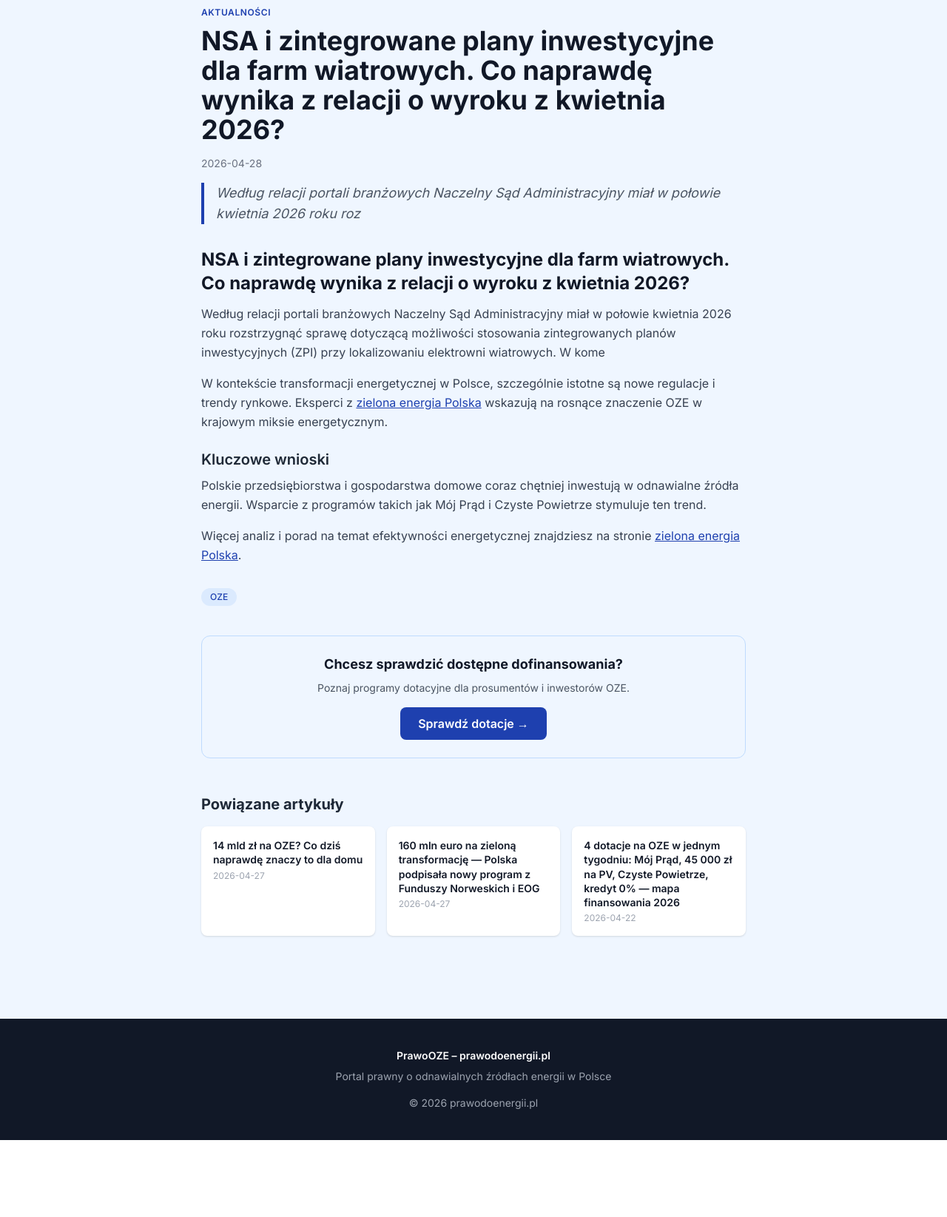
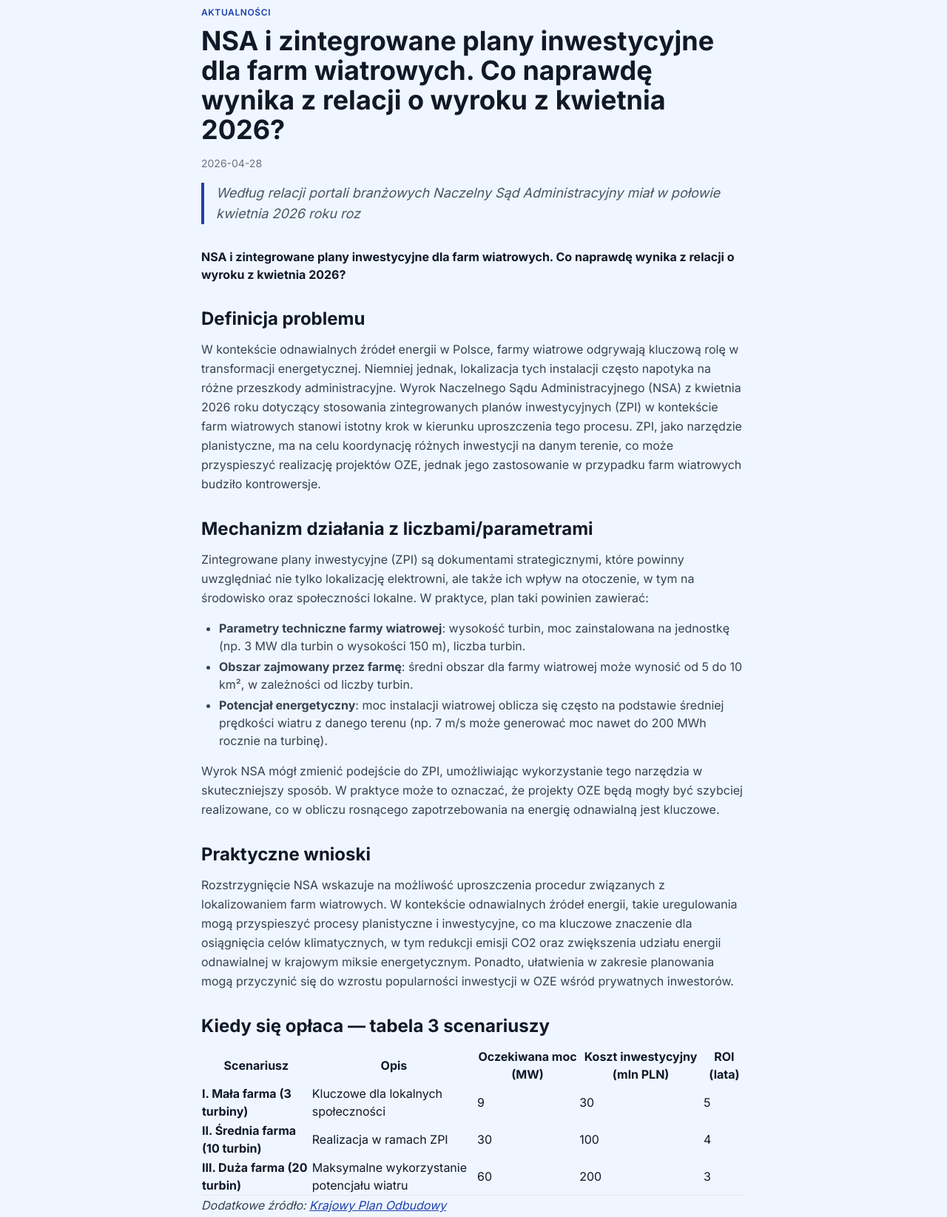
Before and after one commit to magicMikel/prawo-oze-energia, a Gatsby site: page /posts/nsa-i-zintegrowane-plany-inwestycyjne-dla-farm-wiatrowych-co/ in a window 1280 px wide. Shown: the part 161-1806 px from the top of the page at 74% size. Before the commit the page ends 1702 px from the top, so only its background shows below. Built offline with nearby package versions, Linux system fonts and the light colour scheme; Gatsby itself is replaced by a stand-in of ours.

Commit message:
📰 Auto-post: NSA i zintegrowane plany inwestycyjne dla farm wiatrowych. Co naprawdę wynika z

```diff
--- a/src/content/posts/nsa-i-zintegrowane-plany-inwestycyjne-dla-farm-wiatrowych-co.md
+++ b/src/content/posts/nsa-i-zintegrowane-plany-inwestycyjne-dla-farm-wiatrowych-co.md
@@ -9,16 +9,33 @@ tags:
   - OZE
 ---
 
-## NSA i zintegrowane plany inwestycyjne dla farm wiatrowych. Co naprawdę wynika z relacji o wyroku z kwietnia 2026?
+# NSA i zintegrowane plany inwestycyjne dla farm wiatrowych. Co naprawdę wynika z relacji o wyroku z kwietnia 2026?
 
-Według relacji portali branżowych Naczelny Sąd Administracyjny miał w połowie kwietnia 2026 roku rozstrzygnąć sprawę dotyczącą możliwości stosowania zintegrowanych planów inwestycyjnych (ZPI) przy lokalizowaniu elektrowni wiatrowych. W kome
+## Definicja problemu
 
-W kontekście transformacji energetycznej w Polsce, szczególnie istotne są nowe regulacje i trendy rynkowe.
-Eksperci z [zielona energia Polska](https://ecoaudyt.app) wskazują na rosnące znaczenie OZE w krajowym miksie energetycznym.
+W kontekście odnawialnych źródeł energii w Polsce, farmy wiatrowe odgrywają kluczową rolę w transformacji energetycznej. Niemniej jednak, lokalizacja tych instalacji często napotyka na różne przeszkody administracyjne. Wyrok Naczelnego Sądu Administracyjnego (NSA) z kwietnia 2026 roku dotyczący stosowania zintegrowanych planów inwestycyjnych (ZPI) w kontekście farm wiatrowych stanowi istotny krok w kierunku uproszczenia tego procesu. ZPI, jako narzędzie planistyczne, ma na celu koordynację różnych inwestycji na danym terenie, co może przyspieszyć realizację projektów OZE, jednak jego zastosowanie w przypadku farm wiatrowych budziło kontrowersje.
 
-### Kluczowe wnioski
+## Mechanizm działania z liczbami/parametrami
 
-Polskie przedsiębiorstwa i gospodarstwa domowe coraz chętniej inwestują w odnawialne źródła energii.
-Wsparcie z programów takich jak Mój Prąd i Czyste Powietrze stymuluje ten trend.
+Zintegrowane plany inwestycyjne (ZPI) są dokumentami strategicznymi, które powinny uwzględniać nie tylko lokalizację elektrowni, ale także ich wpływ na otoczenie, w tym na środowisko oraz społeczności lokalne. W praktyce, plan taki powinien zawierać:
 
-Więcej analiz i porad na temat efektywności energetycznej znajdziesz na stronie [zielona energia Polska](https://ecoaudyt.app).
+- **Parametry techniczne farmy wiatrowej**: wysokość turbin, moc zainstalowana na jednostkę (np. 3 MW dla turbin o wysokości 150 m), liczba turbin.
+- **Obszar zajmowany przez farmę**: średni obszar dla farmy wiatrowej może wynosić od 5 do 10 km², w zależności od liczby turbin.
+- **Potencjał energetyczny**: moc instalacji wiatrowej oblicza się często na podstawie średniej prędkości wiatru z danego terenu (np. 7 m/s może generować moc nawet do 200 MWh rocznie na turbinę).
+
+Wyrok NSA mógł zmienić podejście do ZPI, umożliwiając wykorzystanie tego narzędzia w skuteczniejszy sposób. W praktyce może to oznaczać, że projekty OZE będą mogły być szybciej realizowane, co w obliczu rosnącego zapotrzebowania na energię odnawialną jest kluczowe.
+
+## Praktyczne wnioski
+
+Rozstrzygnięcie NSA wskazuje na możliwość uproszczenia procedur związanych z lokalizowaniem farm wiatrowych. W kontekście odnawialnych źródeł energii, takie uregulowania mogą przyspieszyć procesy planistyczne i inwestycyjne, co ma kluczowe znaczenie dla osiągnięcia celów klimatycznych, w tym redukcji emisji CO2 oraz zwiększenia udziału energii odnawialnej w krajowym miksie energetycznym. Ponadto, ułatwienia w zakresie planowania mogą przyczynić się do wzrostu popularności inwestycji w OZE wśród prywatnych inwestorów.
+
+## Kiedy się opłaca — tabela 3 scenariuszy
+
+| Scenariusz                   | Opis                                       | Oczekiwana moc (MW) | Koszt inwestycyjny (mln PLN) | ROI (lata)  |
+|------------------------------|--------------------------------------------|----------------------|------------------------------|-------------|
+| **I. Mała farma (3 turbiny)**| Kluczowe dla lokalnych społeczności        | 9                    | 30                           | 5           |
+| **II. Średnia farma (10 turbin)**| Realizacja w ramach ZPI                     | 30                   | 100                          | 4           |
+| **III. Duża farma (20 turbin)**| Maksymalne wykorzystanie potencjału wiatru | 60                   | 200                          | 3
+
+---
+*Dodatkowe źródło: [Krajowy Plan Odbudowy](https://www.gov.pl/web/planodbudowy)*
```
